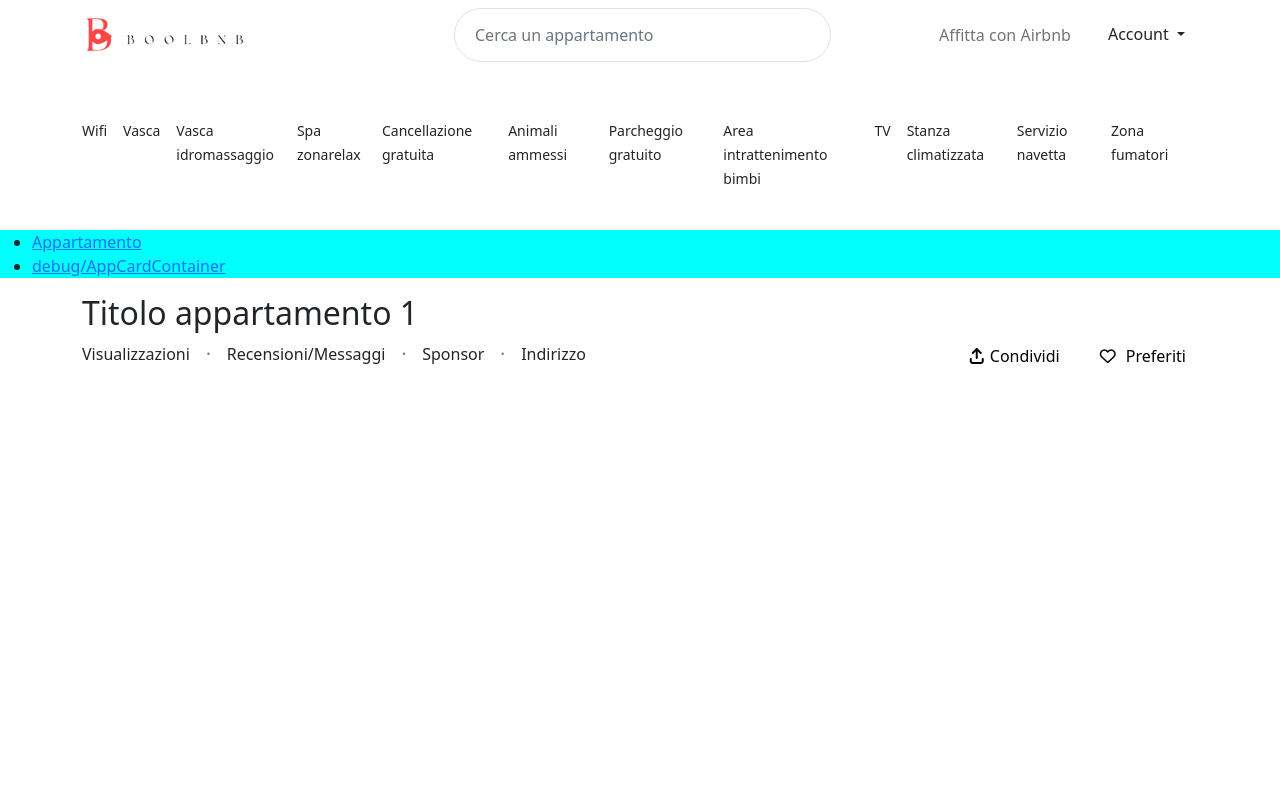
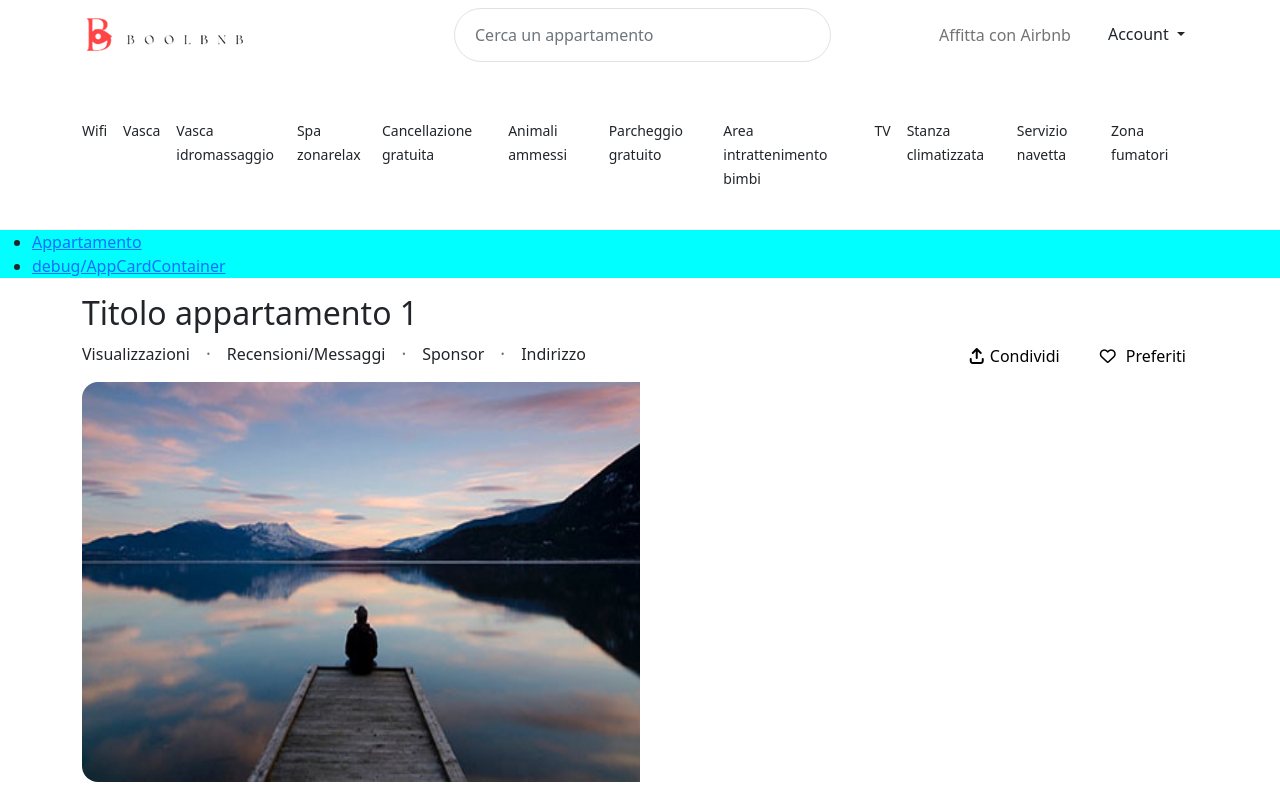
Before and after one commit to Spong3ibob/BoolBNB_FrontOffice, a Vue app: page /abitazione in a window 1280 px wide. Built offline with nearby package versions, Linux system fonts and the light colour scheme.

Commit message:
Creazione prima struttura Image-box

```diff
--- a/src/components/apartment-components/ImageThumbnail.vue
+++ b/src/components/apartment-components/ImageThumbnail.vue
@@ -1,5 +1,7 @@
 <template>
-  <div></div>
+  <div class="images-box">
+    <img src="../../../public/01.jpg" alt="" />
+  </div>
 </template>
 
 <script>
@@ -10,4 +12,16 @@ export default {
 };
 </script>
 
-<style lang="scss" scoped></style>
+<style lang="scss" scoped>
+.images-box {
+  margin-top: 0.625rem;
+  border-radius: 1rem;
+  overflow: hidden;
+  height: 400px;
+
+  img {
+    height: 100%;
+    width: 50%;
+  }
+}
+</style>
--- a/src/components/apartment-components/InfoHeader.vue
+++ b/src/components/apartment-components/InfoHeader.vue
@@ -1,5 +1,4 @@
 <template>
-  <div class="container">
   <h2>Titolo appartamento 1</h2>
 
   <div class="nav-info-apartment d-flex justify-content-between">
@@ -25,7 +24,6 @@
           <i class="fa-regular fa-heart"></i> Preferiti
         </button></span
       >
-      </div>
     </div>
   </div>
 </template>
--- a/src/pages/ApartmentPage.vue
+++ b/src/pages/ApartmentPage.vue
@@ -1,27 +1,20 @@
 <template>
-  <div class="container-card">
+  <div class="container">
     <InfoHeader />
+    <ImageThumbnail />
   </div>
 </template>
 
 <script>
 import InfoHeader from "../components/apartment-components/InfoHeader.vue";
+import ImageThumbnail from "../components/apartment-components/ImageThumbnail.vue";
 
 export default {
   components: {
     InfoHeader,
+    ImageThumbnail,
   },
 };
 </script>
 
-<style lang="scss" scoped>
-.container-card {
-  max-width: 90%;
-  width: 100%;
-  display: flex;
-  flex-wrap: wrap;
-  justify-content: space-around;
-  align-items: center;
-  margin: auto;
-}
-</style>
+<style lang="scss" scoped></style>
```
Lines whose indentation alone changed are shown as unchanged.
